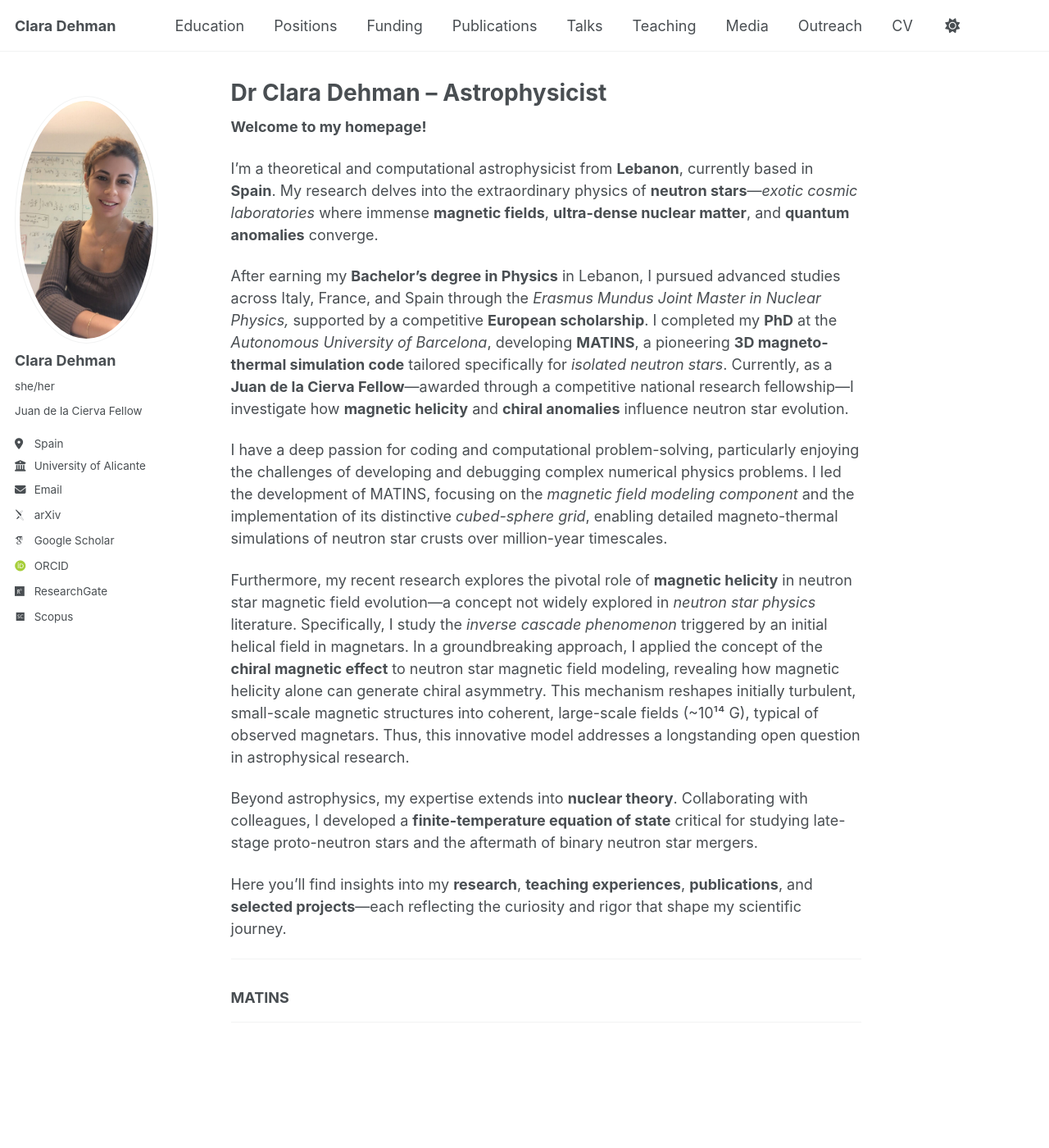
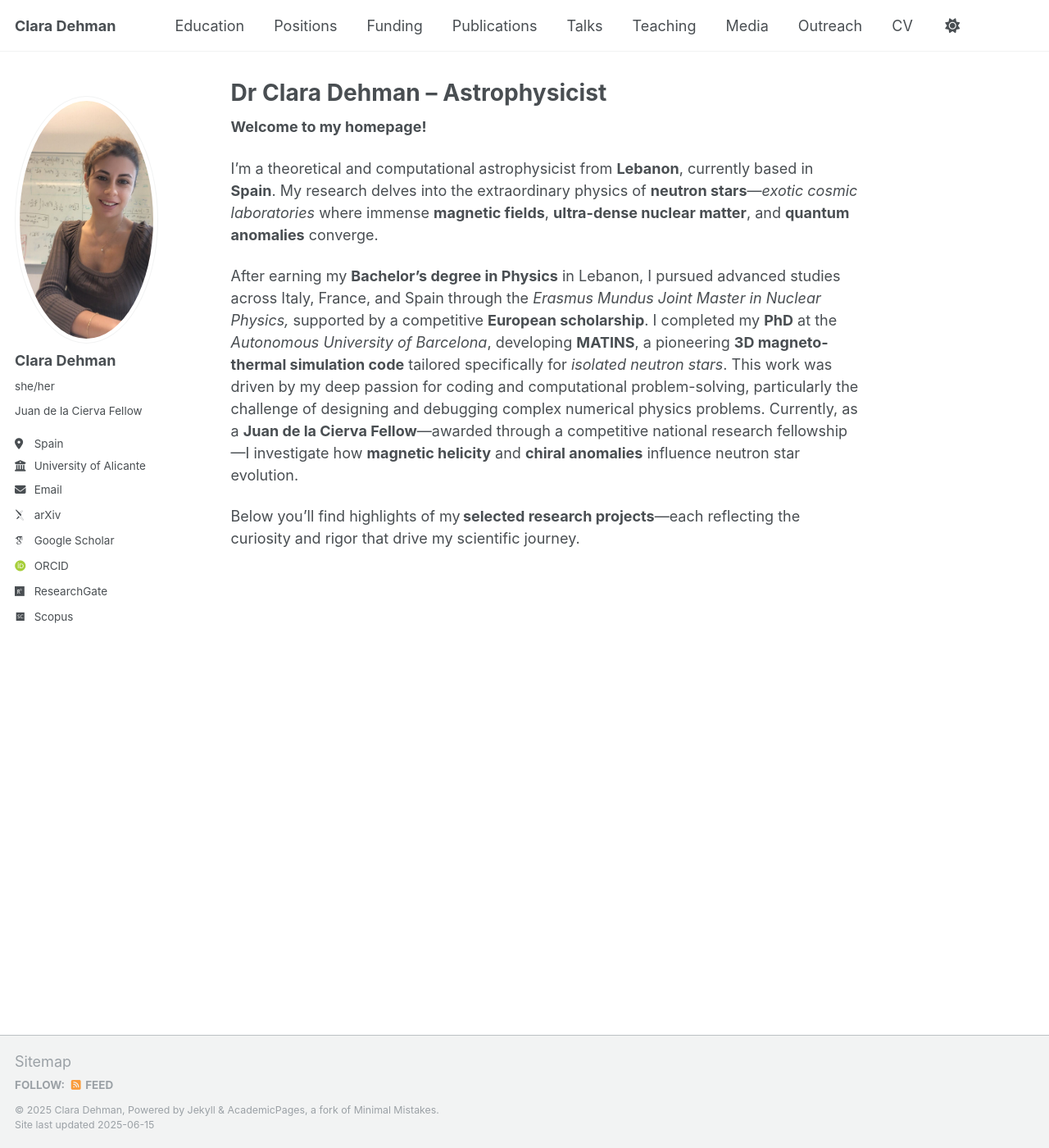
Before and after one commit to ClaraDehman/ClaraDehman.github.io, a Jekyll site: the page built from _pages/about.md, in a window 1280 px wide and 1400 px high. Shown: the whole window at 82% size. Built offline with Jekyll 4.4.1, drawn with Linux system fonts in a browser that asks for light colours; some web fonts are replaced.

Commit message:
Update about.md

```diff
--- a/_pages/about.md
+++ b/_pages/about.md
@@ -11,18 +11,18 @@ redirect_from:
 
 I’m a theoretical and computational astrophysicist from **Lebanon**, currently based in **Spain**. My research delves into the extraordinary physics of **neutron stars**—*exotic cosmic laboratories* where immense **magnetic fields**, **ultra-dense nuclear matter**, and **quantum anomalies** converge.
 
-After earning my **Bachelor’s degree in Physics** in Lebanon, I pursued advanced studies across Italy, France, and Spain through the *Erasmus Mundus Joint Master in Nuclear Physics,* supported by a competitive **European scholarship**. I completed my **PhD** at the *Autonomous University of Barcelona*, developing **MATINS**, a pioneering **3D magneto-thermal simulation code** tailored specifically for *isolated neutron stars*. Currently, as a **Juan de la Cierva Fellow**—awarded through a competitive national research fellowship—I investigate how **magnetic helicity** and **chiral anomalies** influence neutron star evolution.
+After earning my **Bachelor’s degree in Physics** in Lebanon, I pursued advanced studies across Italy, France, and Spain through the *Erasmus Mundus Joint Master in Nuclear Physics,* supported by a competitive **European scholarship**. I completed my **PhD** at the *Autonomous University of Barcelona*, developing **MATINS**, a pioneering **3D magneto-thermal simulation code** tailored specifically for *isolated neutron stars*. This work was driven by my deep passion for coding and computational problem-solving, particularly the challenge of designing and debugging complex numerical physics problems. Currently, as a **Juan de la Cierva Fellow**—awarded through a competitive national research fellowship—I investigate how **magnetic helicity** and **chiral anomalies** influence neutron star evolution.
 
-I have a deep passion for coding and computational problem-solving, particularly enjoying the challenges of developing and debugging complex numerical physics problems. I led the development of MATINS, focusing on the *magnetic field modeling component* and the implementation of its distinctive *cubed-sphere grid*, enabling detailed magneto-thermal simulations of neutron star crusts over million-year timescales.
 
-Furthermore, my recent research explores the pivotal role of **magnetic helicity** in neutron star magnetic field evolution—a concept not widely explored in *neutron star physics* literature. Specifically, I study the *inverse cascade phenomenon* triggered by an initial helical field in magnetars. In a groundbreaking approach, I applied the concept of the **chiral magnetic effect** to neutron star magnetic field modeling, revealing how magnetic helicity alone can generate chiral asymmetry. This mechanism reshapes initially turbulent, small-scale magnetic structures into coherent, large-scale fields (\~10¹⁴ G), typical of observed magnetars. Thus, this innovative model addresses a longstanding open question in astrophysical research.
+<!--I led the development of MATINS, focusing on the *magnetic field modeling component* and the implementation of its distinctive *cubed-sphere grid*, enabling detailed magneto-thermal simulations of neutron star crusts over million-year timescales. -->
 
-Beyond astrophysics, my expertise extends into **nuclear theory**. Collaborating with colleagues, I developed a **finite-temperature equation of state** critical for studying late-stage proto-neutron stars and the aftermath of binary neutron star mergers.
+<!-- Furthermore, my recent research explores the pivotal role of **magnetic helicity** in neutron star magnetic field evolution—a concept not widely explored in *neutron star physics* literature. Specifically, I study the *inverse cascade phenomenon* triggered by an initial helical field in magnetars. In a groundbreaking approach, I applied the concept of the **chiral magnetic effect** to neutron star magnetic field modeling, revealing how magnetic helicity alone can generate chiral asymmetry. This mechanism reshapes initially turbulent, small-scale magnetic structures into coherent, large-scale fields (\~10¹⁴ G), typical of observed magnetars. Thus, this innovative model addresses a longstanding open question in astrophysical research. -->
 
-Here you’ll find insights into my **research**, **teaching experiences**, **publications**, and **selected projects**—each reflecting the curiosity and rigor that shape my scientific journey.
+<!-- Beyond astrophysics, my expertise extends into **nuclear theory**. Collaborating with colleagues, I developed a **finite-temperature equation of state** critical for studying late-stage proto-neutron stars and the aftermath of binary neutron star mergers. -->
 
----
+Below you’ll find highlights of my **selected research projects**—each reflecting the curiosity and rigor that drive my scientific journey.
+<!-- ----->
 
-### MATINS
+<!--### MATINS-->
 
----
+<!-- ----->
```
